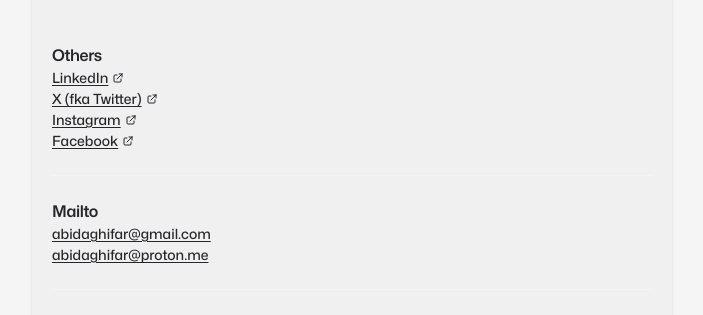
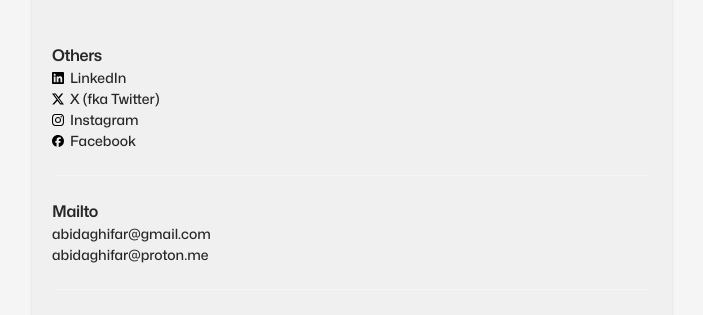
Before and after one commit to Gusase/evarody, a Svelte app: page /contact in a window 1280 px wide. Shown: the part 184-499 px from the top of the page, without its empty margins (288-991 px from the left). Built offline with nearby package versions, Linux system fonts and the light colour scheme.

Commit message:
chore: remove external link icon
Signed-off-by: Gusesa Abida Ghifar <abidaghifar@gmail.com>

```diff
--- a/src/components/Link.svelte
+++ b/src/components/Link.svelte
@@ -1,35 +1,13 @@
 <script lang="ts">
   export let href: string;
   export let text: string;
-  export let isExternal: boolean = false;
-
-  $: target = isExternal ? "_blank" : null;
-  $: rel = isExternal ? "noopener noreferrer" : null;
 </script>
 
 <a
-  href={href}
-  class="flex items-center text-sm font-medium underline underline-offset-2 text-zinc-800 transition hover:text-zinc-500 dark:text-zinc-200 dark:hover:text-zinc-500 {isExternal
-    ? 'pr-1'
-    : ''}"
-  target={target}
-  rel={rel}
+  {href}
+  class="flex items-center text-sm font-medium underline decoration-transparent hover:decoration-white underline-offset-2 text-zinc-800 transition hover:text-zinc-300 dark:text-zinc-200 dark:hover:text-zinc-300/85"
+  target="_blank"
+  rel="noopener noreferrer"
 >
   <span>{text}</span>
-  {#if isExternal}
-    <svg
-      class="w-3 h-3 ml-1"
-      fill="none"
-      stroke="currentColor"
-      viewBox="0 0 24 24"
-      xmlns="http://www.w3.org/2000/svg"
-    >
-      <path
-        stroke-linecap="round"
-        stroke-linejoin="round"
-        stroke-width="2"
-        d="M10 6H6a2 2 0 00-2 2v10a2 2 0 002 2h10a2 2 0 002-2v-4M14 4h6m0 0v6m0-6L10 14"
-      ></path>
-    </svg>
-  {/if}
 </a>
--- a/src/components/SocialMedia.svelte
+++ b/src/components/SocialMedia.svelte
@@ -13,7 +13,7 @@
         aria-label={platform}
       >
         <img
-          class="size-6 invert-0 dark:invert transition hover:opacity-45"
+          class="size-6 invert-0 dark:invert transition hover:opacity-55"
           src={social.src}
           alt={platform}
         />
--- a/src/routes/Contact.svelte
+++ b/src/routes/Contact.svelte
@@ -3,7 +3,7 @@
   import Heading from "@/components/Heading.svelte";
   import { publicKeys, emailAddresses } from "@/lib/data/contact";
   import { socials } from "@/lib/data/social";
-  import Link from "@/components/Link.svelte";
+    import Link from "@/components/Link.svelte";
 
   let coppied: boolean = false;
 
@@ -33,7 +33,14 @@
     <div class="space-y-px">
       {#each socials as social}
         {#if !social.visibleOnMainpage}
-          <Link href={social.link} text={social.platform} isExternal={true} />
+          <div class="flex items-center gap-x-1.5">
+            <img
+              src={social.src}
+              alt={`${social.platform} icon`}
+              class="w-3 h-3 invert-0 dark:invert transition group-hover:opacity-45"
+            />
+            <Link href={social.link} text={social.platform} />
+          </div>
         {/if}
       {/each}
     </div>
@@ -46,7 +53,7 @@
     </h3>
     <div class="space-y-px">
       {#each emailAddresses as email}
-       <Link href="mailto:{email}" text={email} />
+        <Link href="mailto:{email}" text={email} />
       {/each}
     </div>
   </div>
```
Also changed, not shown: src/assets/vercel.svg (added).
